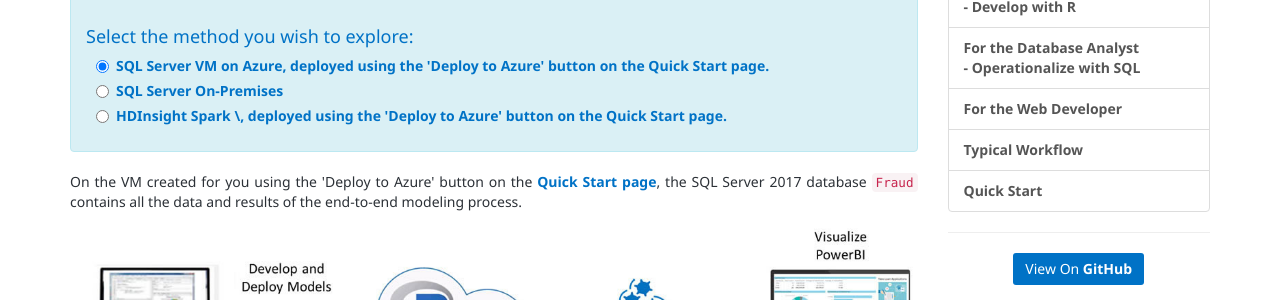
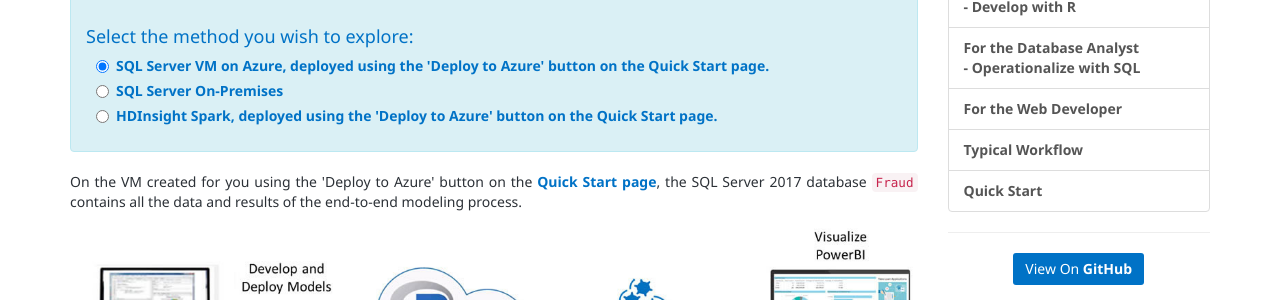
Before and after one commit to microsoft/r-server-fraud-detection, a Jekyll site: the page built from index.md, in a window 1280 px wide. Shown: the part 311-611 px from the top of the page. Built offline with Jekyll 4.4.1, drawn with Linux system fonts in a browser that asks for light colours; nearby versions of some CDN libraries.

```diff
--- a/_config.yml
+++ b/_config.yml
@@ -14,7 +14,7 @@ jupyter_name: Fraud_Detection_Notebook.ipynb
 
 cig_text: SQL Server VM on Azure
 onp_text: SQL Server On-Premises
-hdi_text: HDInsight Spark \
+hdi_text: HDInsight Spark
 
 # urls, etc
 code_url: "https://github.com/Microsoft/r-server-fraud-detection"
```
